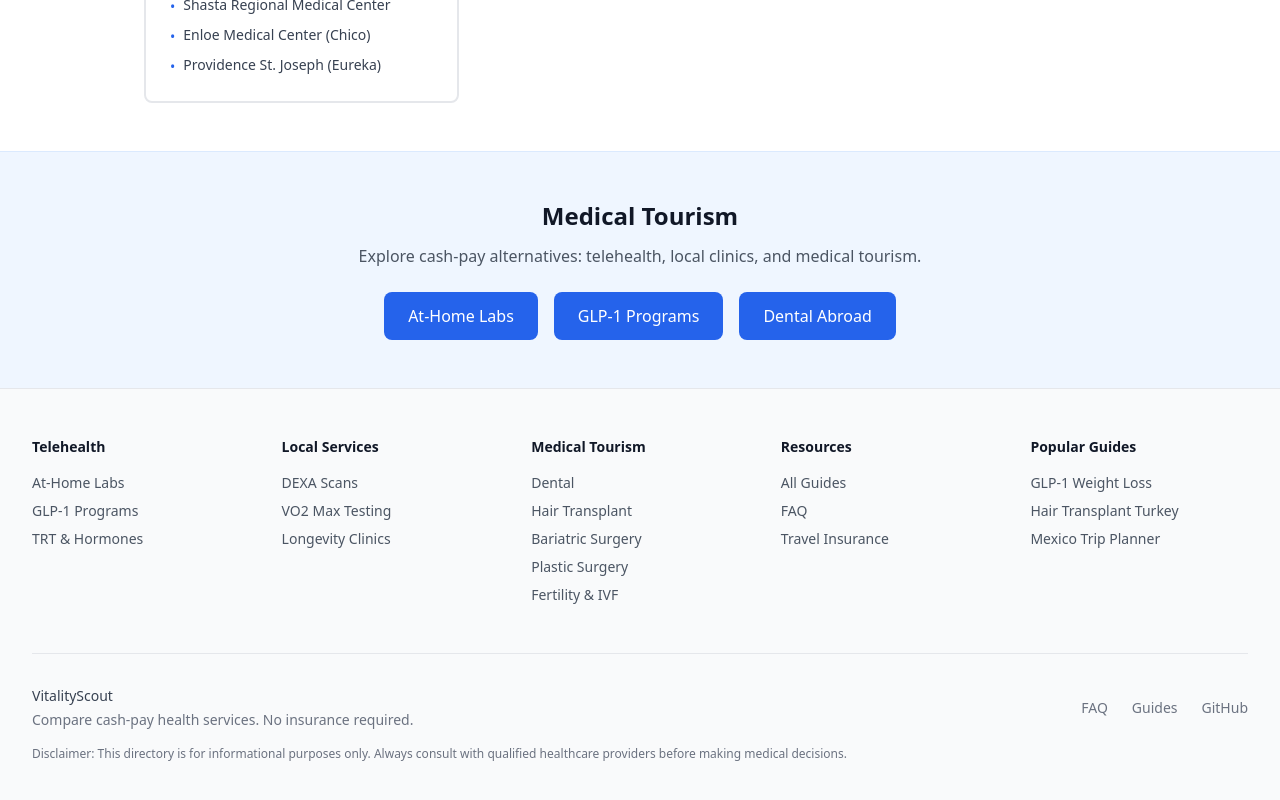
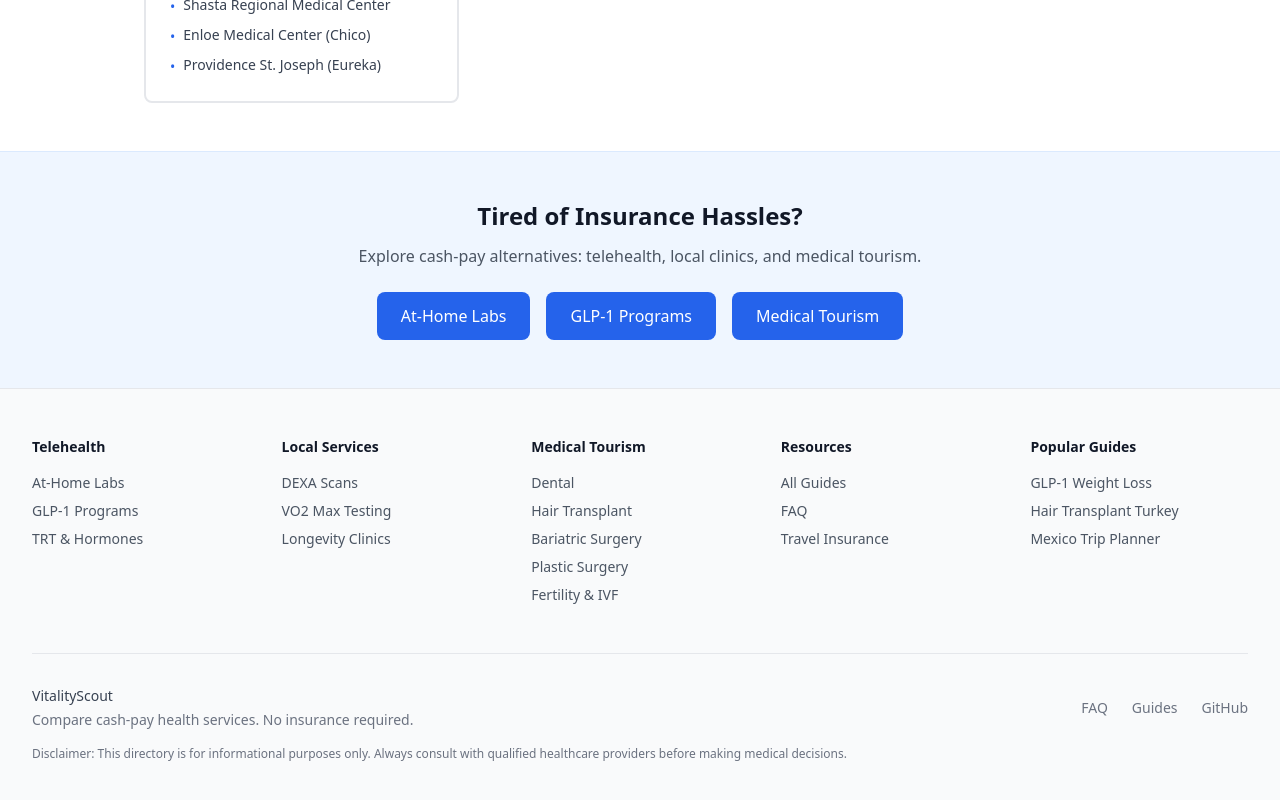
Before and after one commit to zachlittle42/cashpay-health-directory, a Next.js app: page /traditional-healthcare/california in a window 1280 px wide. Shown: the part 1823-2623 px from the top of the page. Built offline with nearby package versions, Linux system fonts and the light colour scheme.

Commit message:
Fix CTA section: keep 'Tired of Insurance Hassles?' heading, change third button to 'Medical Tourism'

```diff
--- a/src/app/traditional-healthcare/[state]/page.tsx
+++ b/src/app/traditional-healthcare/[state]/page.tsx
@@ -202,7 +202,7 @@ export default function StatePage({ params }: { params: { state: string } }) {
       <section className="bg-blue-50 px-4 py-12 border-t border-blue-100">
         <div className="mx-auto max-w-4xl text-center">
           <h3 className="text-2xl font-bold text-gray-900 mb-3">
-            Medical Tourism
+            Tired of Insurance Hassles?
           </h3>
           <p className="text-gray-600 mb-6">
             Explore cash-pay alternatives: telehealth, local clinics, and medical tourism.
@@ -221,10 +221,10 @@ export default function StatePage({ params }: { params: { state: string } }) {
               GLP-1 Programs
             </Link>
             <Link
-              href="/dental"
+              href="#medical-tourism"
               className="inline-block rounded-lg bg-blue-600 px-6 py-3 font-medium text-white hover:bg-blue-700"
             >
-              Dental Abroad
+              Medical Tourism
             </Link>
           </div>
         </div>
```
